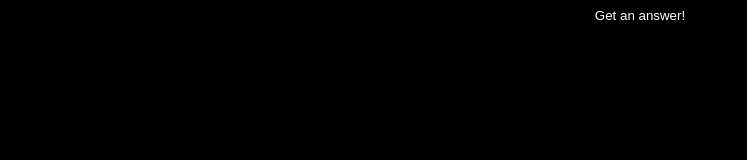
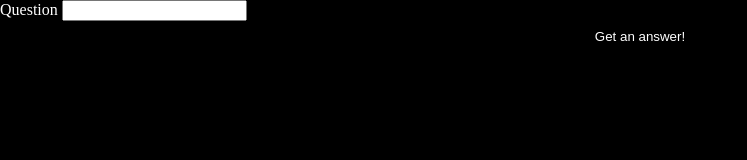
Before and after one commit to jofaval/8ball, a plain HTML site: page src/index.html in a window 1280 px wide. Shown: the whole page, without its empty margins (0-747 px from the left). Drawn offline with Linux system fonts and the light colour scheme.

Commit message:
Add question input

```diff
--- a/src/index.html
+++ b/src/index.html
@@ -16,6 +16,10 @@
 <body>
     <div id="answer" class="answer"></div>
 
+    <div class="input question-input-container">
+        <label for="question" class="question-label">Question</label>
+        <input type="text" name="question" id="question" class="question-input">
+    </div>
     <button id="btnAnswer" class="btn btn-answer">Get an answer!</button>
 </body>
 
```
